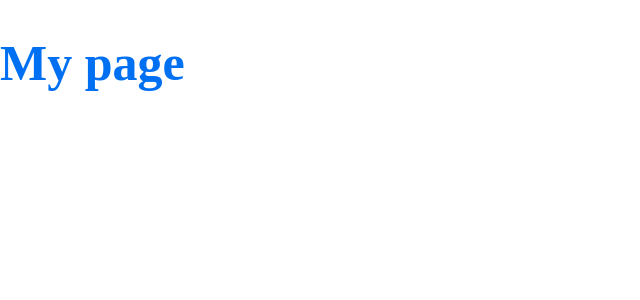
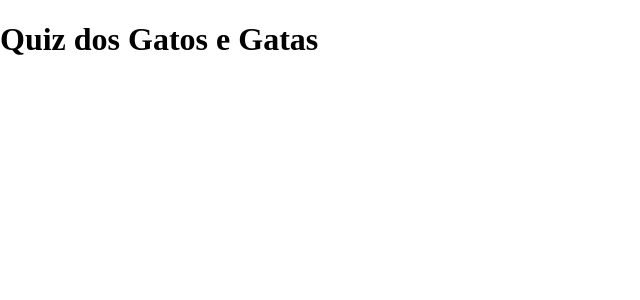
Before and after one commit to EdemarSantos/lequiz, a Next.js app: page / in a window 1280 px wide. Shown: the top 300 px of the page, without its empty margins (0-640 px from the left). Built offline with nearby package versions, Linux system fonts and the light colour scheme.

Commit message:
de const para function

```diff
--- a/pages/index.js
+++ b/pages/index.js
@@ -1,10 +1,15 @@
 import styled from 'styled-components'
 
-const Title = styled.h1`
-  font-size: 50px;
-  color: ${({ theme }) => theme.colors.primary};
-`
+// const Title = styled.h1`
+//   font-size: 50px;
+//   color: ${({ theme }) => theme.colors.primary};
+// `
+
+function Title(props) {
+  return <h1>{props.children}</h1>
+}
+
 
 export default function Home() {
-  return <Title>My page</Title>
+  return <Title>Quiz dos Gatos e Gatas</Title>
 }
```
